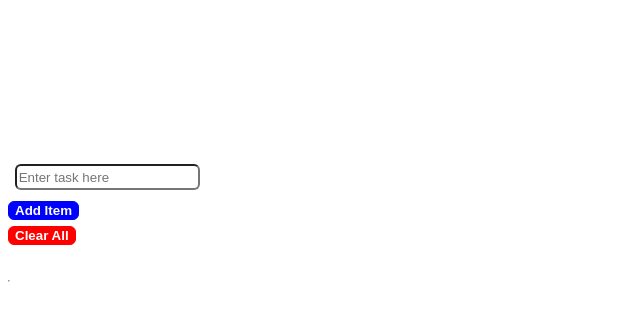
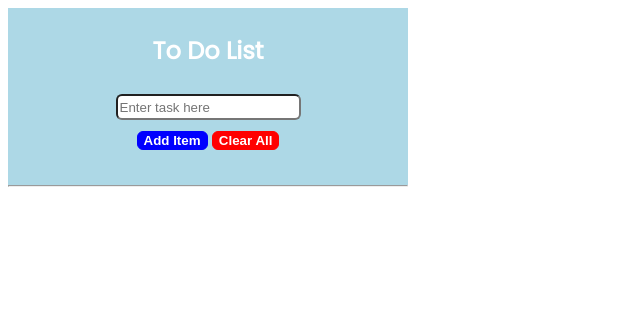
Before and after one commit to acbihm/todo_list_1, a plain HTML site: page index.html in a window 1280 px wide. Shown: the whole page, without its empty margins (0-640 px from the left). Drawn offline with nearby package versions, Linux system fonts and the light colour scheme.

```diff
--- a/assets/style.css
+++ b/assets/style.css
@@ -4,7 +4,7 @@ body {
 }
 
 #body-wrapper {
-    max-width: 00px;
+    max-width: 400px;
 }
 
 #top-wrapper {
@@ -13,6 +13,7 @@ text-align: center;
 padding-top: 5px;
 color: white;
 }
+
 #top-wrapper input {
     border-radius: 6px;
 }
```
